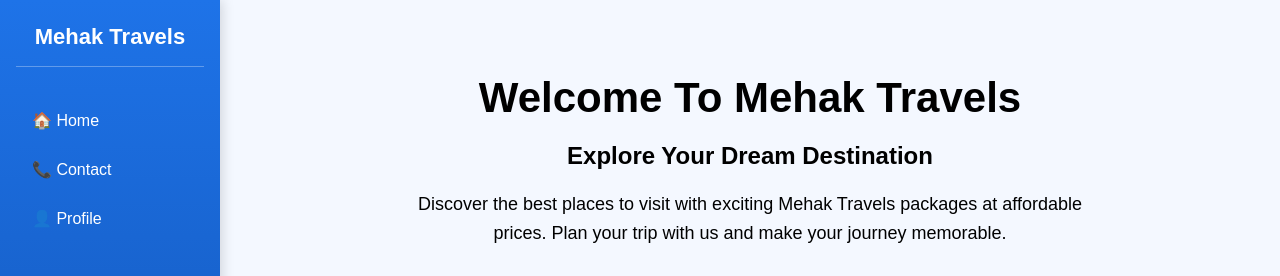
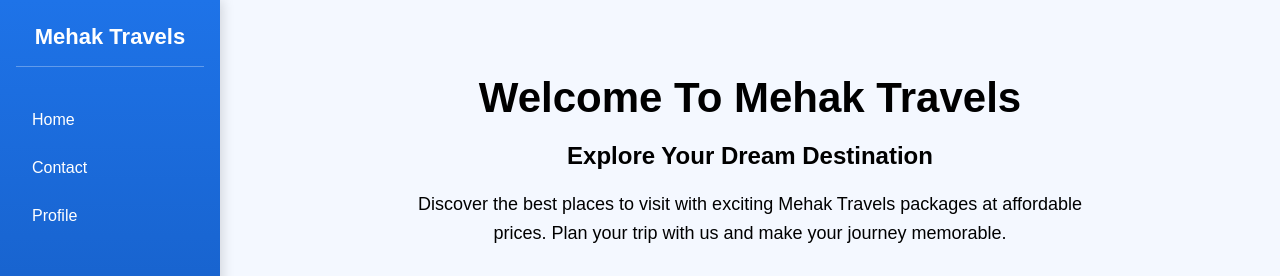
Before and after one commit to priyansh77-star/Mehak-Travels, a React (Create React App) app in the folder firstapp-newone/: page / in a window 1280 px wide. Both pictures are taken after a click on the button "Login". Shown: the top 276 px of the page. Built offline with nearby package versions, Linux system fonts and the light colour scheme.

Commit message:
Update Navbar, Train component, Home page and cleanup

```diff
--- a/firstapp-newone/src/component/Navbar.tsx
+++ b/firstapp-newone/src/component/Navbar.tsx
@@ -3,11 +3,9 @@
     <nav className="sidebar">
       <h2> Mehak Travels</h2>
       <ul>
-        <li>🏠 Home</li>
-
-
-        <li>📞 Contact</li>
-        <li>👤 Profile</li>
+        <li> Home</li>
+        <li> Contact</li>
+        <li> Profile</li>
       </ul>
     </nav>
   );
--- a/firstapp-newone/src/component/Transport/Train.tsx
+++ b/firstapp-newone/src/component/Transport/Train.tsx
@@ -3,7 +3,7 @@
   return (
     <div className="home-container">
 
-      <h1>🚆 Train Booking</h1>
+      <h1> Train Booking</h1>
 
       <h2>Journey Details</h2>
 
--- a/firstapp-newone/src/pages/home.tsx
+++ b/firstapp-newone/src/pages/home.tsx
@@ -23,7 +23,7 @@
   const stateCities = [
     {
       state: "Andhra Pradesh",
-      image: "https://images.unsplash.com/photo-1587474260584-136574528ed5?w=400",
+      image: "https://encrypted-tbn0.gstatic.com/images?q=tbn:ANd9GcRoTj3BCZ-ZXz1QY3KPsaP32pSnzC0YO3BzJ37ydfe97Q&s=10",
       cities: ["Visakhapatnam", "Vijayawada", "Tirupati", "Amaravati", "Guntur", "Nellore"],
     },
     {
@@ -33,17 +33,17 @@
     },
     {
       state: "Assam",
-      image: "https://images.unsplash.com/photo-1566837945700-30057527ade0?w=400",
+      image: "https://encrypted-tbn0.gstatic.com/images?q=tbn:ANd9GcTYk-D74SUQJIEilCGHsGcVOEaz2aXQ3fuO4wgBPelEdg&s=10",
       cities: ["Guwahati", "Tezpur", "Jorhat", "Silchar", "Haflong"],
     },
     {
       state: "Bihar",
-      image: "https://images.unsplash.com/photo-1599566150163-29194dcaad36?w=400",
+      image: "https://encrypted-tbn0.gstatic.com/images?q=tbn:ANd9GcR8muzauh0htP4QHEUSkJ5E4xSTbzkmIf8QVFTU6no0qg&s=10",
       cities: ["Patna", "Gaya", "Bhagalpur", "Muzaffarpur", "Darbhanga"],
     },
     {
       state: "Chhattisgarh",
-      image: "https://images.unsplash.com/photo-1612160629320-3c5d1f6fc0b7?w=400",
+      image: "https://encrypted-tbn0.gstatic.com/images?q=tbn:ANd9GcQ0MQNjyr7LRcxMKOZS9MoZNiAU9HLvx2t5cm_EP82RYw&s=10",
       cities: ["Raipur", "Bilaspur", "Jagdalpur", "Korba", "Rajnandgaon"],
     },
     {
@@ -58,7 +58,7 @@
     },
     {
       state: "Haryana",
-      image: "https://images.unsplash.com/photo-1595078475328-1ab05d0a6a0e?w=400",
+      image: "https://encrypted-tbn0.gstatic.com/images?q=tbn:ANd9GcT4swPG6LyjPuQn6Ps8WcmG8PDZb0X3TYfD2JlnOrNJjQ&s=10",
       cities: ["Gurugram", "Faridabad", "Chandigarh", "Hisar", "Karnal"],
     },
     {
@@ -73,7 +73,7 @@
     },
     {
       state: "Karnataka",
-      image: "https://images.unsplash.com/photo-1596178060810-72680e16d5d1?w=400",
+      image: "https://encrypted-tbn0.gstatic.com/images?q=tbn:ANd9GcShi2rRL3NScaj9qlE4jKBhzYLM2JQJZUHIqD8An9uOnw&s=10",
       cities: ["Bengaluru", "Mysuru", "Mangaluru", "Hubballi", "Coorg", "Hampi"],
     },
     {
@@ -83,7 +83,7 @@
     },
     {
       state: "Madhya Pradesh",
-      image: "https://images.unsplash.com/photo-1587474260584-136574528ed5?w=400",
+      image: "https://encrypted-tbn0.gstatic.com/images?q=tbn:ANd9GcQg6P12JjyPUHaGmEpWju74IvaASK25FZRsBCkttimd4Q&s=10",
       cities: ["Bhopal", "Indore", "Gwalior", "Jabalpur", "Ujjain", "Khajuraho"],
     },
     {
@@ -93,17 +93,17 @@
     },
     {
       state: "Punjab",
-      image: "https://images.unsplash.com/photo-1587847064884-3e6e1a1b5e5e?w=400",
+      image: "https://encrypted-tbn0.gstatic.com/images?q=tbn:ANd9GcS6XAm9wfR5iMQfXUhlq3aK9YgsXP2jUbes68daIMB0nA&s",
       cities: ["Amritsar", "Ludhiana", "Jalandhar", "Chandigarh", "Patiala"],
     },
     {
       state: "Rajasthan",
-      image: "https://images.unsplash.com/photo-1473496169904-658ba7c44d8a?w=400",
+      image: "https://encrypted-tbn0.gstatic.com/images?q=tbn:ANd9GcRJ3Y2ebTaO1Rx_UOXy560q5kPFY8qJcA4iIVGEA3axUQ&s",
       cities: ["Jaipur", "Udaipur", "Jodhpur", "Jaisalmer", "Bikaner", "Mount Abu"],
     },
     {
       state: "Tamil Nadu",
-      image: "https://images.unsplash.com/photo-1580587771525-78b9dba3b914?w=400",
+      image: "https://encrypted-tbn0.gstatic.com/images?q=tbn:ANd9GcQPahOiKaAWOrpNwSTUg_xUZYer_PHFdBWOk4rXTN3wYQ&s=10",
       cities: ["Chennai", "Coimbatore", "Madurai", "Ooty", "Kodaikanal", "Rameswaram"],
     },
     {
@@ -113,12 +113,12 @@
     },
     {
       state: "Uttarakhand",
-      image: "https://images.unsplash.com/photo-1598887142483-47a1d9089d6f?w=400",
+      image: "https://encrypted-tbn0.gstatic.com/images?q=tbn:ANd9GcToQHjYkWeNjN3Z7mgdqmo1A2p4HyyHLkNvYshuaj_vUw&s=10",
       cities: ["Dehradun", "Nainital", "Mussoorie", "Rishikesh", "Haridwar", "Auli"],
     },
     {
       state: "West Bengal",
-      image: "https://images.unsplash.com/photo-1599726689145-3d2e5a5e4e7e?w=400",
+      image: "https://s7ap1.scene7.com/is/image/incredibleindia/lord-buddha-statue-2-kalimpong-wb-city-hero?qlt=82&ts=1726645084728",
       cities: ["Kolkata", "Darjeeling", "Durgapur", "Siliguri", "Shantiniketan", "Kalimpong"],
     },
   ];
```
Also changed, not shown: 1 other file (tests, documents, lock files or other folders).
